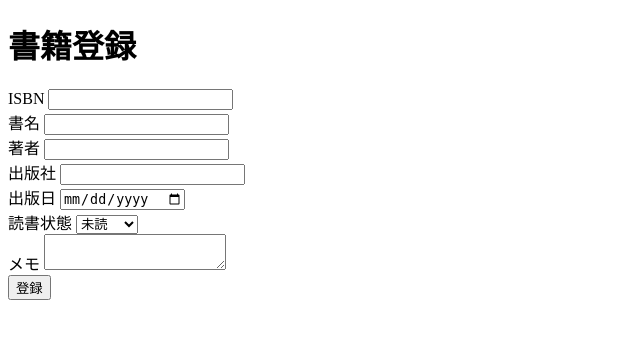
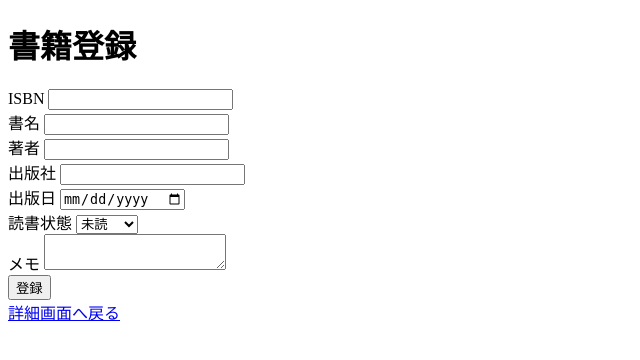
Before and after one commit to ht-portfolio/bookshelf, a Flask app: page /books/new in a window 1280 px wide. Shown: the top 360 px of the page, without its empty margins (0-640 px from the left). Run offline with Flask 3, Linux system fonts and the light colour scheme.

```diff
--- a/templates/book_edit.html
+++ b/templates/book_edit.html
@@ -13,9 +13,6 @@
                 {% endfor %}
             </ul>
         {% endif %}
-        <p>
-            <a href="/books/{{ book.id }}">詳細画面へ戻る</a>
-        </p>
         <form method="POST">
             <div>
                 <label for="isbn">ISBN</label>
@@ -87,6 +84,9 @@
             <div>
                 <button type="submit">更新</button>
             </div>
+            <div>
+                <a href="/books/{{ book.id }}">詳細画面へ戻る</a>
+            </div>
         </form>
     </body>
 </html>
--- a/templates/book_form.html
+++ b/templates/book_form.html
@@ -98,6 +98,9 @@
             <div>
                 <button type="submit">登録</button>
             </div>
+            <div>
+                <a href="/books">詳細画面へ戻る</a>
+            </div>
         </form>
     </body>
 </html>
```
